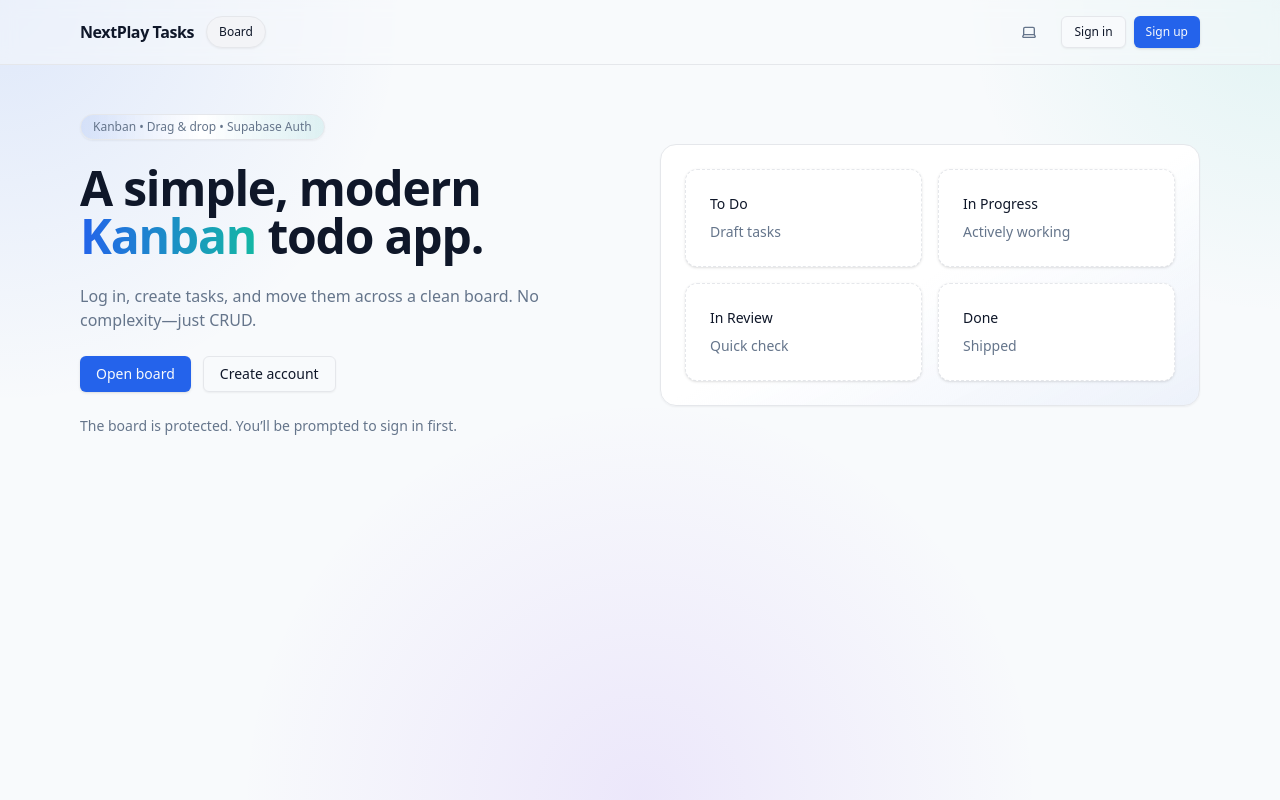
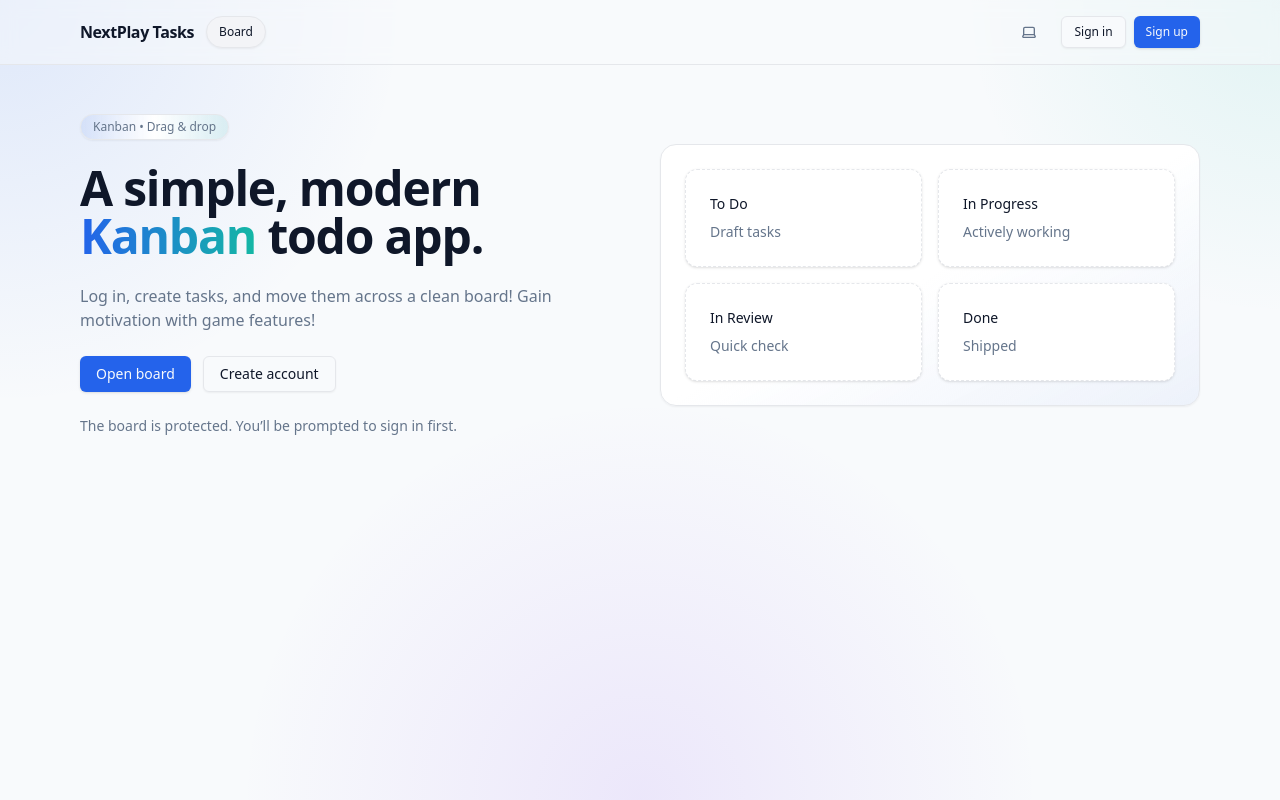
Before and after one commit to AZLonerd/NextPlay-todo-app, a Next.js app: page / in a window 1280 px wide. Built offline with nearby package versions, Linux system fonts and the light colour scheme; no server answers.

Commit message:
change description of home page

```diff
--- a/app/page.tsx
+++ b/app/page.tsx
@@ -43,7 +43,7 @@ export default function Home() {
         <div className="grid items-center gap-10 lg:grid-cols-2">
           <div className="space-y-6">
             <div className="inline-flex items-center rounded-full border bg-gradient-to-r from-primary/10 via-card to-chart-2/10 px-3 py-1 text-xs text-muted-foreground shadow-sm">
-              Kanban • Drag & drop • Supabase Auth
+              Kanban • Drag & drop
             </div>
             <h1 className="text-4xl font-semibold tracking-tight sm:text-5xl">
               A simple, modern{" "}
@@ -53,8 +53,8 @@ export default function Home() {
               todo app.
             </h1>
             <p className="text-base text-muted-foreground">
-              Log in, create tasks, and move them across a clean board. No
-              complexity—just CRUD.
+              Log in, create tasks, and move them across a clean board!
+              Gain motivation with game features!
             </p>
             <div className="flex flex-wrap gap-3">
               <Button asChild>
```
